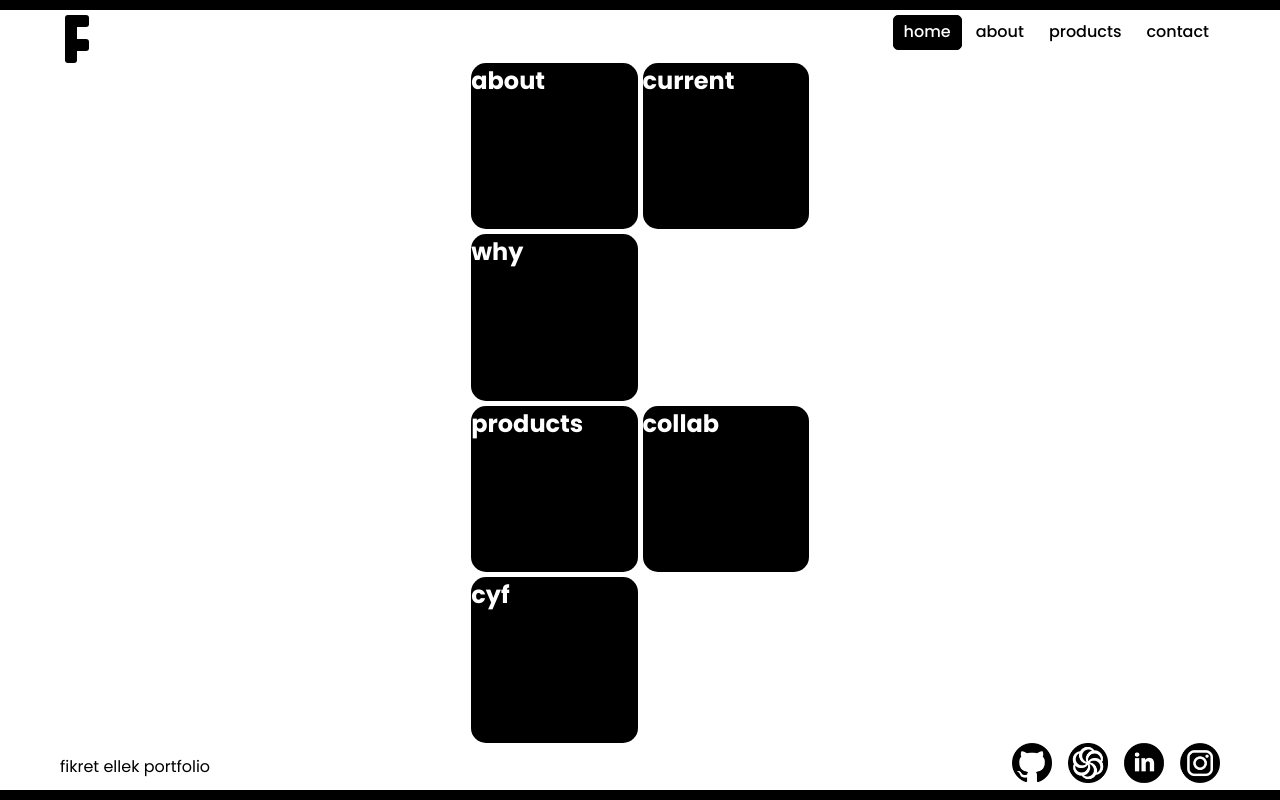
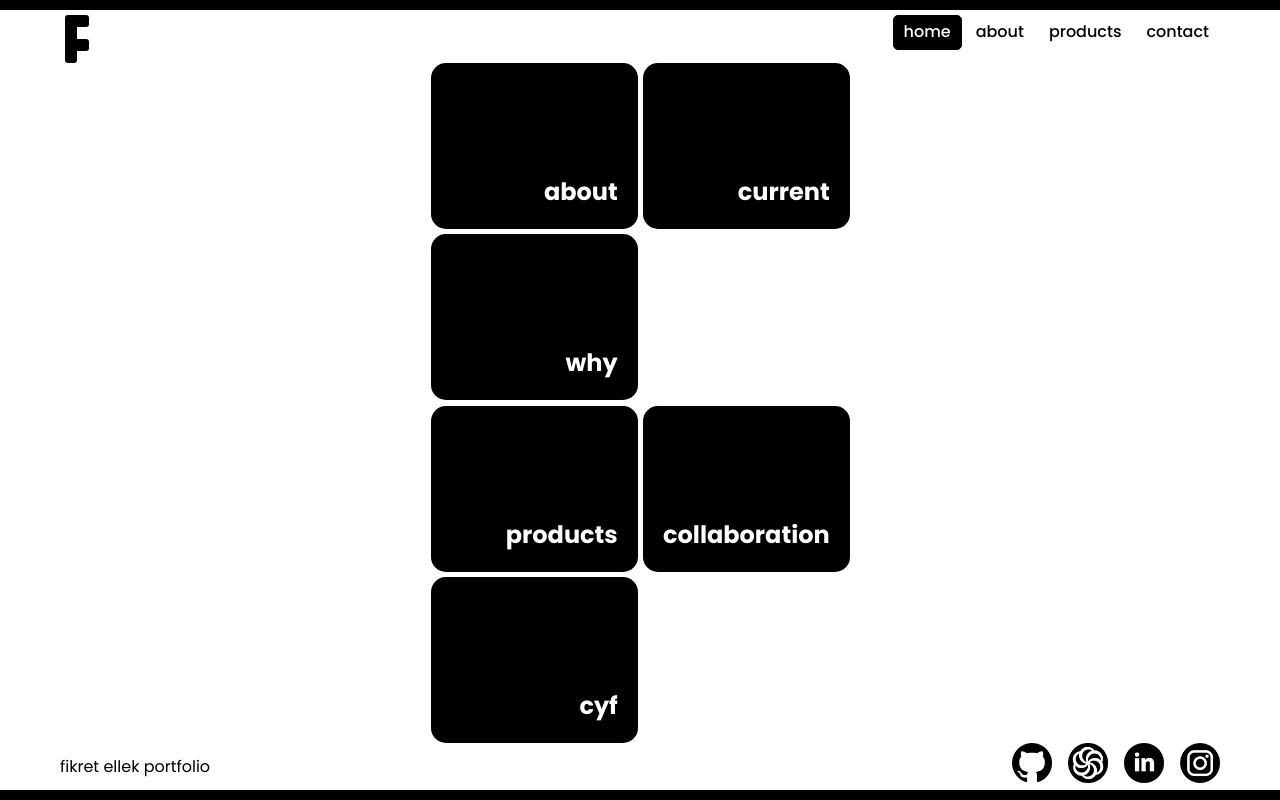
Before and after one commit to fikretellek/fikretellek.github.io, a React (Vite) app: page / in a window 1280 px wide. Built offline with nearby package versions, Linux system fonts and the light colour scheme.

Commit message:
home page card turning animation implemented

```diff
--- a/src/pages/Home/Home.jsx
+++ b/src/pages/Home/Home.jsx
@@ -1,39 +1,35 @@
+import React, { useState } from "react";
 import "./Home.scss";
 
 const Home = () => {
+  const [rotating, setRotating] = useState({});
+
+  const handleHoverIn = (id) => {
+    setRotating((prev) => ({ ...prev, [id]: true }));
+  };
+
+  const handleHoverOut = (id) => {
+    setTimeout(() => {
+      setRotating((prev) => ({ ...prev, [id]: false }));
+    }, 1000);
+  };
+
   return (
     <>
       <div id="home-hero">
-        <div id="about-hero" className="card-hero">
-          <div className="inner-card">
-            <h2>about</h2>
+        {["about", "current", "why", "products", "collaboration", "cyf"].map((id) => (
+          <div
+            key={id}
+            id={`${id}-hero`}
+            className={`card-hero ${rotating[id] ? "rotate" : "rotate-back"}`}
+            onPointerEnter={() => handleHoverIn(id)}
+            onPointerLeave={() => handleHoverOut(id)}
+          >
+            <div className="inner-card">
+              <h2>{id}</h2>
+            </div>
           </div>
-        </div>
-        <div id="current-hero" className="card-hero">
-          <div className="inner-card">
-            <h2>current</h2>
-          </div>
-        </div>
-        <div id="why-hero" className="card-hero">
-          <div className="inner-card">
-            <h2>why</h2>
-          </div>
-        </div>
-        <div id="products-hero" className="card-hero">
-          <div className="inner-card">
-            <h2>products</h2>
-          </div>
-        </div>
-        <div id="collaboration-hero" className="card-hero">
-          <div className="inner-card">
-            <h2>collab</h2>
-          </div>
-        </div>
-        <div id="cyf-hero" className="card-hero">
-          <div className="inner-card">
-            <h2>cyf</h2>
-          </div>
-        </div>
+        ))}
       </div>
     </>
   );
--- a/src/pages/Home/Home.scss
+++ b/src/pages/Home/Home.scss
@@ -6,15 +6,52 @@
   gap: 5px;
 
   .card-hero {
-    background-color: black;
-    color: white;
-    border-radius: 15px;
-    aspect-ratio: 1;
-
     .inner-card {
       width: 100%;
       height: 100%;
+      background-color: black;
+      color: white;
+      border-radius: 15px;
+      display: flex;
+      flex-direction: column;
+      justify-content: flex-end;
+      align-items: flex-end;
+
+      transform-style: preserve-3d;
+      perspective: 1000px;
+      transition: background-color 0.6s ease;
+
+      h2 {
+        padding: 20px;
+      }
     }
+
+    &.rotate .inner-card {
+      animation: rotate-card 0.6s forwards;
+    }
+
+    &.rotate-back .inner-card {
+      animation: rotate-card-back 0.6s forwards;
+    }
+  }
+
+  #about-hero.rotate .inner-card {
+    background-color: lightblue;
+  }
+  #current-hero.rotate .inner-card {
+    background-color: lightgreen;
+  }
+  #why-hero.rotate .inner-card {
+    background-color: lightcoral;
+  }
+  #products-hero.rotate .inner-card {
+    background-color: lightgoldenrodyellow;
+  }
+  #collaboration-hero.rotate .inner-card {
+    background-color: lightpink;
+  }
+  #cyf-hero.rotate .inner-card {
+    background-color: lightseagreen;
   }
 
   #about-hero {
@@ -41,8 +78,22 @@
     grid-column: 1/2;
     grid-row: 4/5;
   }
-  #contact-hero {
-    grid-column: 1/2;
-    grid-row: 5/6;
+}
+
+@keyframes rotate-card {
+  from {
+    transform: rotateY(0deg);
+  }
+  to {
+    transform: rotateY(180deg);
   }
 }
+
+@keyframes rotate-card-back {
+  from {
+    transform: rotateY(180deg);
+  }
+  to {
+    transform: rotateY(0deg);
+  }
+}
```
